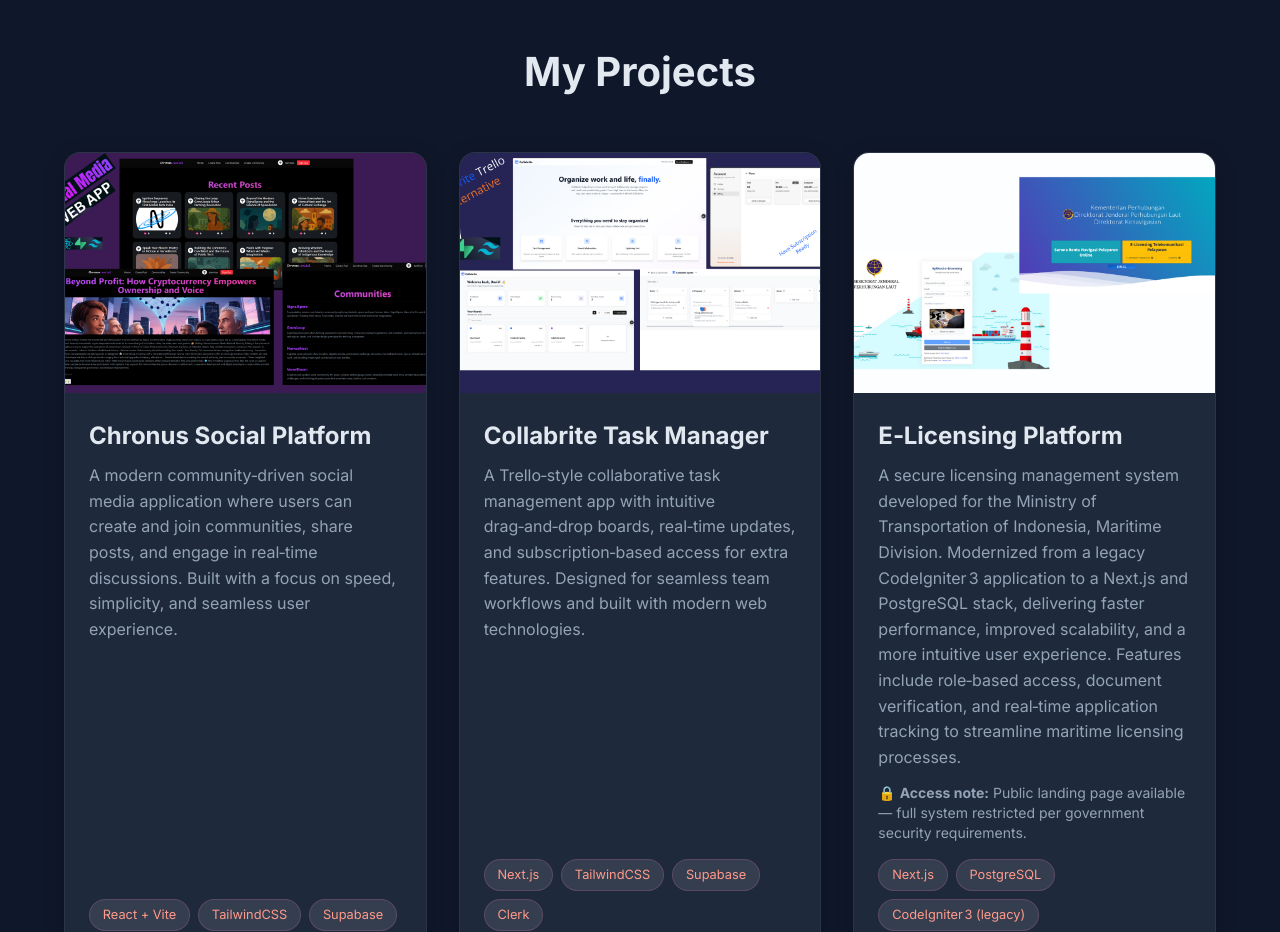
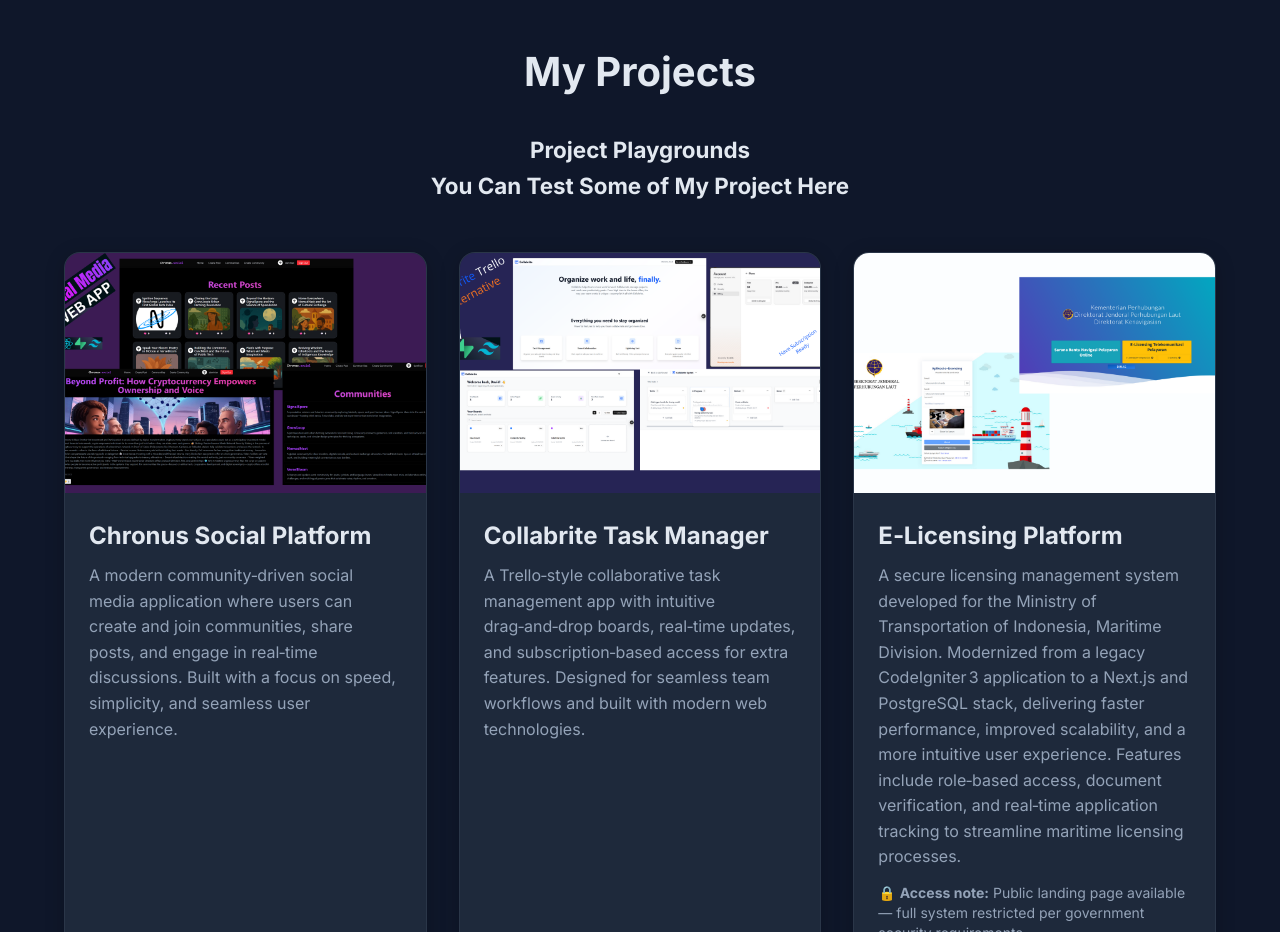
Before and after one commit to damhian/animated_personal_react_portofolio, a React (Vite) app: page / in a window 1280 px wide. Shown: the part 1320-2252 px from the top of the page. Built offline with nearby package versions, Linux system fonts and the light colour scheme.

Commit message:
add subtitle on projects

```diff
--- a/src/App.css
+++ b/src/App.css
@@ -294,6 +294,11 @@ body {
   position: relative;
 }
 
+.projects-subtitle {
+  margin-top: 28px;
+  font-size: 1.4rem;
+}
+
 .projects h2 {
   text-align: center;
   font-size: 2.5rem;
--- a/src/components/Projects.jsx
+++ b/src/components/Projects.jsx
@@ -30,6 +30,9 @@ export const Projects = () => {
         whileInView="animate"
         viewport={{ once: true }}>
         My Projects
+        <p className="projects-subtitle">
+          Project Playgrounds <br /> You Can Test Some of My Project Here
+        </p>
       </motion.h2>
       <motion.div
         className="project-grid"
```
